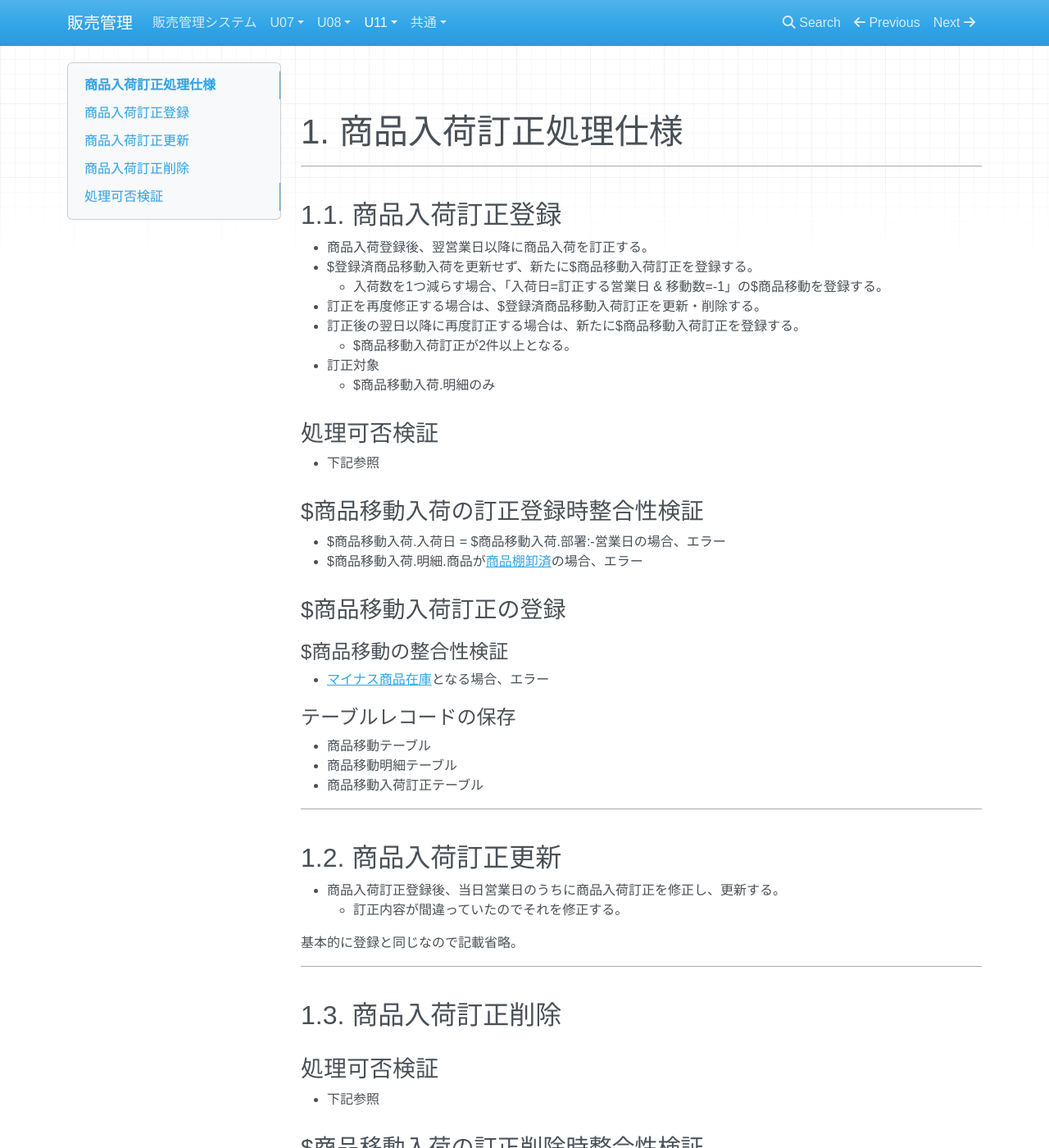
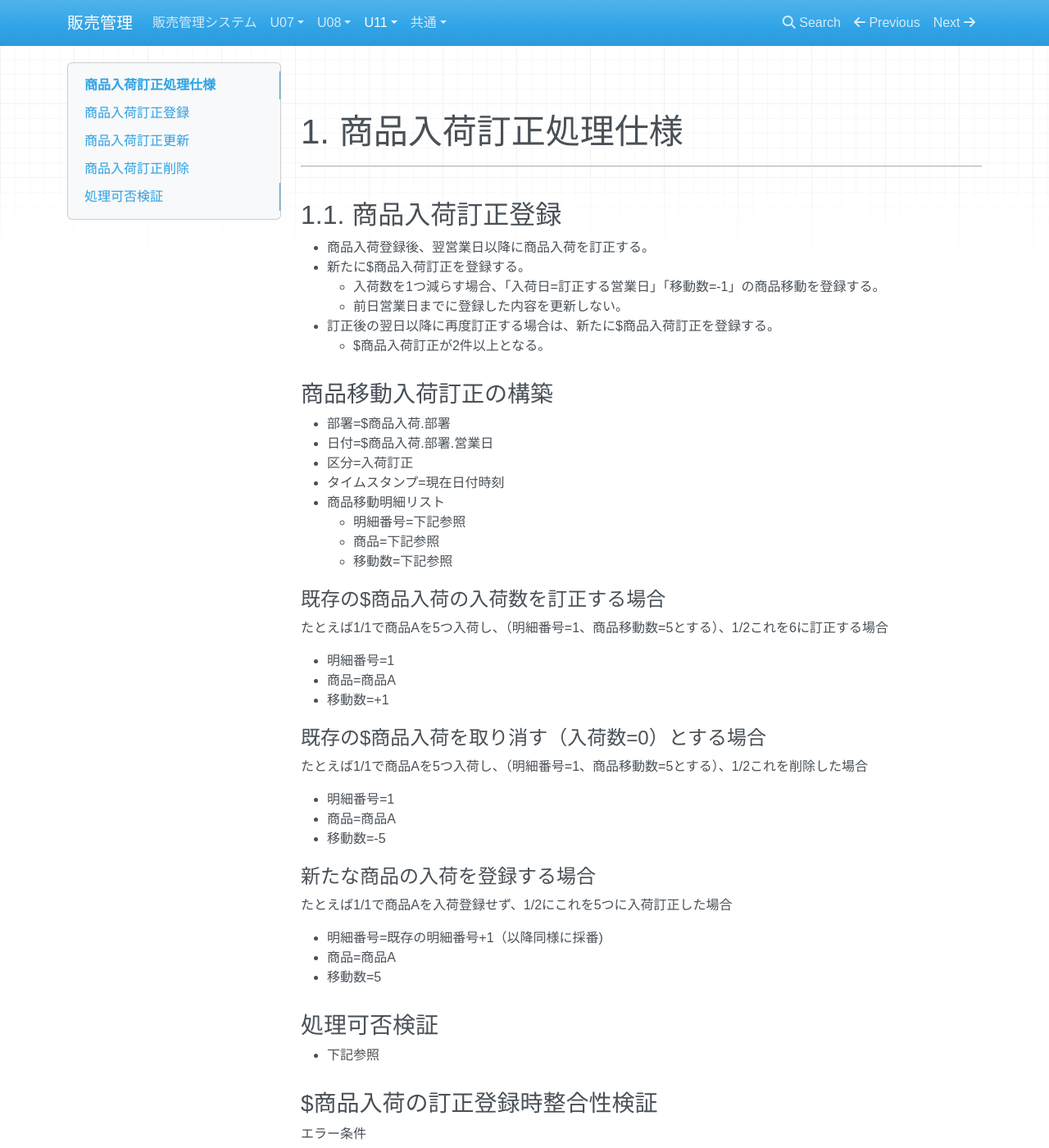
Before and after one commit to ShowKa/HanbaiKanriDoc, an MkDocs documentation site: the page built from docs/U11/U11G003商品入荷/3.1.処理仕様_商品入荷訂正.md, in a window 1280 px wide and 1400 px high. Shown: the whole window at 82% size. Built offline with MkDocs 1.6.1, drawn with Linux system fonts in a browser that asks for light colours; nearby versions of some CDN libraries; some of the changed text lies outside the part shown.

Commit message:
訂正仕様

```diff
--- a/docs/U11/U11G003商品入荷/3.1.処理仕様_商品入荷訂正.md
+++ b/docs/U11/U11G003商品入荷/3.1.処理仕様_商品入荷訂正.md
@@ -5,34 +5,67 @@
 ## 商品入荷訂正登録
 
 - 商品入荷登録後、翌営業日以降に商品入荷を訂正する。
-- $登録済商品移動入荷を更新せず、新たに$商品移動入荷訂正を登録する。
-    - 入荷数を1つ減らす場合、「入荷日=訂正する営業日 & 移動数=-1」の$商品移動を登録する。
-- 訂正を再度修正する場合は、$登録済商品移動入荷訂正を更新・削除する。
-- 訂正後の翌日以降に再度訂正する場合は、新たに$商品移動入荷訂正を登録する。
-    - $商品移動入荷訂正が2件以上となる。
-- 訂正対象
-    - $商品移動入荷.明細のみ
+- 新たに$商品入荷訂正を登録する。
+    - 入荷数を1つ減らす場合、「入荷日=訂正する営業日」「移動数=-1」の商品移動を登録する。
+    - 前日営業日までに登録した内容を更新しない。
+- 訂正後の翌日以降に再度訂正する場合は、新たに$商品入荷訂正を登録する。
+    - $商品入荷訂正が2件以上となる。
+
+### 商品移動入荷訂正の構築
+
+- 部署=$商品入荷.部署
+- 日付=$商品入荷.部署.営業日
+- 区分=入荷訂正
+- タイムスタンプ=現在日付時刻
+- 商品移動明細リスト
+    - 明細番号=下記参照
+    - 商品=下記参照
+    - 移動数=下記参照
+
+#### 既存の$商品入荷の入荷数を訂正する場合
+
+たとえば1/1で商品Aを5つ入荷し、（明細番号=1、商品移動数=5とする）、1/2これを6に訂正する場合
+
+- 明細番号=1
+- 商品=商品A
+- 移動数=+1
+
+#### 既存の$商品入荷を取り消す（入荷数=0）とする場合
+
+たとえば1/1で商品Aを5つ入荷し、（明細番号=1、商品移動数=5とする）、1/2これを削除した場合
+
+- 明細番号=1
+- 商品=商品A
+- 移動数=-5
+
+#### 新たな商品の入荷を登録する場合
+
+たとえば1/1で商品Aを入荷登録せず、1/2にこれを5つに入荷訂正した場合
+
+- 明細番号=既存の明細番号+1（以降同様に採番)
+- 商品=商品A
+- 移動数=5
 
 ### 処理可否検証
 
 - 下記参照
 
-### $商品移動入荷の訂正登録時整合性検証
+### $商品入荷の訂正登録時整合性検証
 
-- $商品移動入荷.入荷日 = $商品移動入荷.部署:-営業日の場合、エラー
-- $商品移動入荷.明細.商品が[商品棚卸済](/U11/仕様/商品棚卸済)の場合、エラー
+エラー条件
 
-### $商品移動入荷訂正の登録
+- 入荷登録してからまだ営業日が更新されていない（締前）
+    - $商品入荷.入荷日 = $商品入荷.部署:-営業日
+- 入荷日以降に棚卸を実施済
+    - [商品棚卸済](/U11/仕様/商品棚卸済)
+- 商品移動の更新の結果、商品の在庫数がマイナスになる
+    - [マイナス商品在庫](/u11/仕様/マイナス商品在庫)
 
-#### $商品移動の整合性検証
-
-- [マイナス商品在庫](/U11/仕様/マイナス商品在庫)となる場合、エラー
-
-#### テーブルレコードの保存
+### $商品入荷訂正の登録
 
 - 商品移動テーブル
 - 商品移動明細テーブル
-- 商品移動入荷訂正テーブル
+- 商品入荷訂正テーブル
 
 ***
 
@@ -51,11 +84,11 @@
 
 - 下記参照
 
-### $商品移動入荷の訂正削除時整合性検証
+### $商品入荷の訂正削除時整合性検証
 
-- XXX不要? $商品移動入荷訂正済ではない場合、エラー
+- XXX不要? $商品入荷訂正済ではない場合、エラー
 
-### $商品移動入荷訂正の削除
+### $商品入荷訂正の削除
 
 #### $商品移動の整合性検証
 
@@ -65,15 +98,7 @@
 
 - 商品移動テーブル
 - 商品移動明細テーブル
-- 商品移動入荷訂正テーブル
-
-***
-
-### 訂正登録モード
-
-***
-
-### 訂正更新モード
+- 商品入荷訂正テーブル
 
 ***
 
@@ -81,8 +106,10 @@
 
 ### 排他制御
 
-- $商品移動入荷.部署が[商品棚卸中](/U11/仕様/商品棚卸中)の場合、エラー
+- $商品入荷.部署が棚卸中の場合エラー
+    - [商品棚卸中](/U11/仕様/商品棚卸中)
 
 ### ユーザー権限チェック
 
-- ユーザー:-社員.所属部署 != $商品移動入荷.部署の場合、エラー
+- $商品入荷.部署がユーザーの部署と異なる場合エラー
+    - ユーザー:-社員.所属部署 != $商品入荷.部署
```
